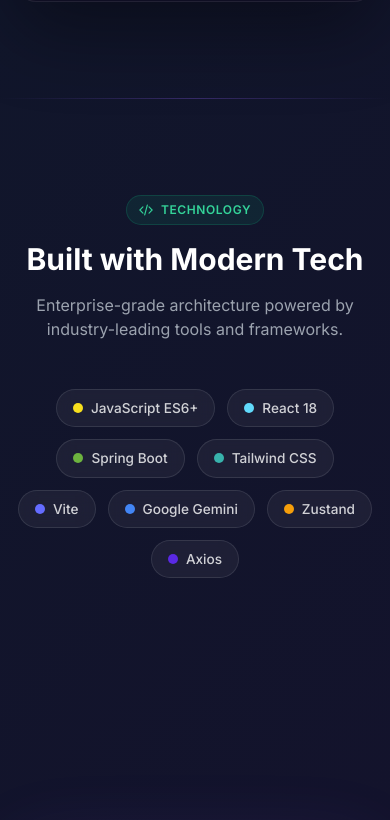
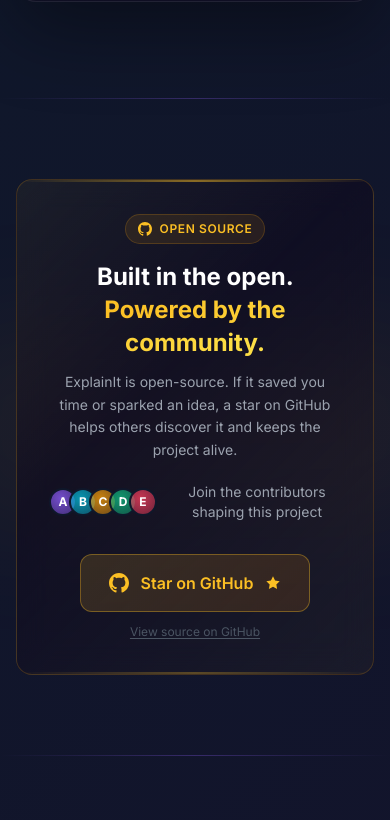
Before and after one commit to StellarStacker/Explain-it, a React (Vite) app: page / in a window 390 px wide. Shown: the part 4684-5504 px from the top of the page. Built offline with nearby package versions, Linux system fonts and the light colour scheme; no server answers.

Commit message:
feat: add StarSection component to landing page to drive GitHub engagement

```diff
--- a/src/pages/landing/LandingPage.jsx
+++ b/src/pages/landing/LandingPage.jsx
@@ -6,6 +6,7 @@
 import { HowItWorksSection } from './HowItWorksSection'
 import { DemoSection } from './DemoSection'
 import { TechSection, CTASection, LandingFooter } from './BottomSections'
+import { StarSection } from './StarSection'
 import '../LandingPage.css'
 
 export const LandingPage = () => {
@@ -60,6 +61,12 @@
         <div className="section-divider" />
 
         <div className="reveal-section">
+          <StarSection />
+        </div>
+
+        <div className="section-divider" />
+
+        <div className="reveal-section">
           <TechSection />
         </div>
 
--- /dev/null
+++ b/src/pages/landing/StarSection.jsx
@@ -0,0 +1,149 @@
+import React, { useState, useEffect } from 'react'
+
+const REPO = 'StellarStacker/Explain-it'
+const GITHUB_URL = `https://github.com/${REPO}`
+
+const GitHubStarIcon = ({ className }) => (
+  <svg className={className} viewBox="0 0 24 24" fill="currentColor">
+    <path d="M12 2l3.09 6.26L22 9.27l-5 4.87 1.18 6.88L12 17.77l-6.18 3.25L7 14.14 2 9.27l6.91-1.01L12 2z" />
+  </svg>
+)
+
+const GitHubIcon = ({ className }) => (
+  <svg className={className} fill="currentColor" viewBox="0 0 24 24">
+    <path d="M12 0c-6.626 0-12 5.373-12 12 0 5.302 3.438 9.8 8.207 11.387.599.111.793-.261.793-.577v-2.234c-3.338.726-4.033-1.416-4.033-1.416-.546-1.387-1.333-1.756-1.333-1.756-1.089-.745.083-.729.083-.729 1.205.084 1.839 1.237 1.839 1.237 1.07 1.834 2.807 1.304 3.492.997.107-.775.418-1.305.762-1.604-2.665-.305-5.467-1.334-5.467-5.931 0-1.311.469-2.381 1.236-3.221-.124-.303-.535-1.524.117-3.176 0 0 1.008-.322 3.301 1.23.957-.266 1.983-.399 3.003-.404 1.02.005 2.047.138 3.006.404 2.291-1.552 3.297-1.23 3.297-1.23.653 1.653.242 2.874.118 3.176.77.84 1.235 1.911 1.235 3.221 0 4.609-2.807 5.624-5.479 5.921.43.372.823 1.102.823 2.222v3.293c0 .319.192.694.801.576 4.765-1.589 8.199-6.086 8.199-11.386 0-6.627-5.373-12-12-12z" />
+  </svg>
+)
+
+export const StarSection = () => {
+  const [starCount, setStarCount] = useState(null)
+  const [starred, setStarred] = useState(false)
+
+  useEffect(() => {
+    fetch(`https://api.github.com/repos/${REPO}`)
+      .then(r => r.json())
+      .then(d => { if (d.stargazers_count != null) setStarCount(d.stargazers_count) })
+      .catch(() => {})
+  }, [])
+
+  const handleStar = () => {
+    setStarred(true)
+    window.open(GITHUB_URL, '_blank', 'noopener,noreferrer')
+  }
+
+  return (
+    <section className="py-20 px-4 relative overflow-hidden">
+      {/* Background accent */}
+      <div className="absolute inset-0 pointer-events-none">
+        <div className="absolute top-1/2 left-1/2 -translate-x-1/2 -translate-y-1/2 w-[600px] h-[200px] bg-amber-500/5 rounded-full blur-3xl" />
+      </div>
+
+      <div className="max-w-3xl mx-auto relative z-10">
+        <div
+          className="rounded-2xl border border-amber-500/20 overflow-hidden"
+          style={{
+            background: 'linear-gradient(135deg, rgba(251,191,36,0.05) 0%, rgba(15,10,30,0.6) 40%, rgba(251,191,36,0.04) 100%)',
+            backdropFilter: 'blur(16px)',
+          }}
+        >
+          {/* Top bar */}
+          <div className="h-0.5 w-full bg-gradient-to-r from-transparent via-amber-400/50 to-transparent" />
+
+          <div className="p-8 md:p-12 flex flex-col md:flex-row items-center gap-8">
+            {/* Left: icon + text */}
+            <div className="flex-1 text-center md:text-left">
+              <div className="inline-flex items-center gap-2 mb-4 px-3 py-1.5 rounded-full bg-amber-500/10 border border-amber-500/20">
+                <GitHubIcon className="w-3.5 h-3.5 text-amber-400" />
+                <span className="text-xs font-semibold text-amber-400 uppercase tracking-wider">Open Source</span>
+              </div>
+
+              <h2 className="text-2xl md:text-3xl font-bold text-white mb-3 leading-snug">
+                Built in the open.{' '}
+                <span className="bg-gradient-to-r from-amber-400 to-yellow-300 bg-clip-text text-transparent">
+                  Powered by the community.
+                </span>
+              </h2>
+
+              <p className="text-gray-400 text-sm md:text-base leading-relaxed max-w-md">
+                ExplainIt is open-source. If it saved you time or sparked an idea, a star on GitHub helps others discover it and keeps the project alive.
+              </p>
+
+              {/* Social proof */}
+              <div className="flex items-center gap-4 mt-5 justify-center md:justify-start">
+                <div className="flex -space-x-2">
+                  {['#8b5cf6','#06b6d4','#f59e0b','#10b981','#f43f5e'].map((c, i) => (
+                    <div
+                      key={i}
+                      className="w-7 h-7 rounded-full border-2 border-slate-900 flex items-center justify-center text-white text-xs font-bold"
+                      style={{ background: `radial-gradient(circle at 40% 35%, ${c}cc, ${c}66)` }}
+                    >
+                      {String.fromCharCode(65 + i)}
+                    </div>
+                  ))}
+                </div>
+                <span className="text-sm text-gray-400">
+                  Join the contributors shaping this project
+                </span>
+              </div>
+            </div>
+
+            {/* Right: star button */}
+            <div className="flex flex-col items-center gap-3 flex-shrink-0">
+              <button
+                onClick={handleStar}
+                className="star-btn group relative flex items-center gap-3 px-7 py-4 rounded-xl font-semibold text-base transition-all duration-300 overflow-hidden"
+                style={{
+                  background: starred
+                    ? 'linear-gradient(135deg, #f59e0b, #d97706)'
+                    : 'linear-gradient(135deg, rgba(251,191,36,0.15), rgba(217,119,6,0.15))',
+                  border: starred ? '1px solid #f59e0b80' : '1px solid rgba(251,191,36,0.35)',
+                  color: starred ? '#fff' : '#fbbf24',
+                  boxShadow: starred ? '0 0 30px rgba(251,191,36,0.3)' : '0 0 0px rgba(251,191,36,0)',
+                }}
+              >
+                {/* Shimmer on hover */}
+                <span
+                  className="absolute inset-0 opacity-0 group-hover:opacity-100 transition-opacity duration-500"
+                  style={{
+                    background: 'linear-gradient(105deg, transparent 40%, rgba(255,255,255,0.12) 50%, transparent 60%)',
+                    backgroundSize: '200% 100%',
+                    animation: 'shimmer 1.5s linear infinite',
+                  }}
+                />
+
+                <GitHubIcon className="w-5 h-5 relative z-10" />
+                <span className="relative z-10">
+                  {starred ? 'Starred — Thank you!' : 'Star on GitHub'}
+                </span>
+                <GitHubStarIcon className={`w-4 h-4 relative z-10 transition-transform duration-300 group-hover:scale-125 ${starred ? 'text-yellow-200' : 'text-amber-400'}`} />
+              </button>
+
+              {/* Star count badge */}
+              {starCount !== null && (
+                <div className="flex items-center gap-1.5 text-sm text-gray-500">
+                  <GitHubStarIcon className="w-3.5 h-3.5 text-amber-500" />
+                  <span>
+                    <span className="font-bold text-amber-400">{starCount.toLocaleString()}</span>
+                    {' '}stars and counting
+                  </span>
+                </div>
+              )}
+
+              <a
+                href={GITHUB_URL}
+                target="_blank"
+                rel="noopener noreferrer"
+                className="text-xs text-gray-600 hover:text-gray-400 transition-colors underline underline-offset-2"
+              >
+                View source on GitHub
+              </a>
+            </div>
+          </div>
+
+          {/* Bottom bar */}
+          <div className="h-0.5 w-full bg-gradient-to-r from-transparent via-amber-400/30 to-transparent" />
+        </div>
+      </div>
+    </section>
+  )
+}
```
